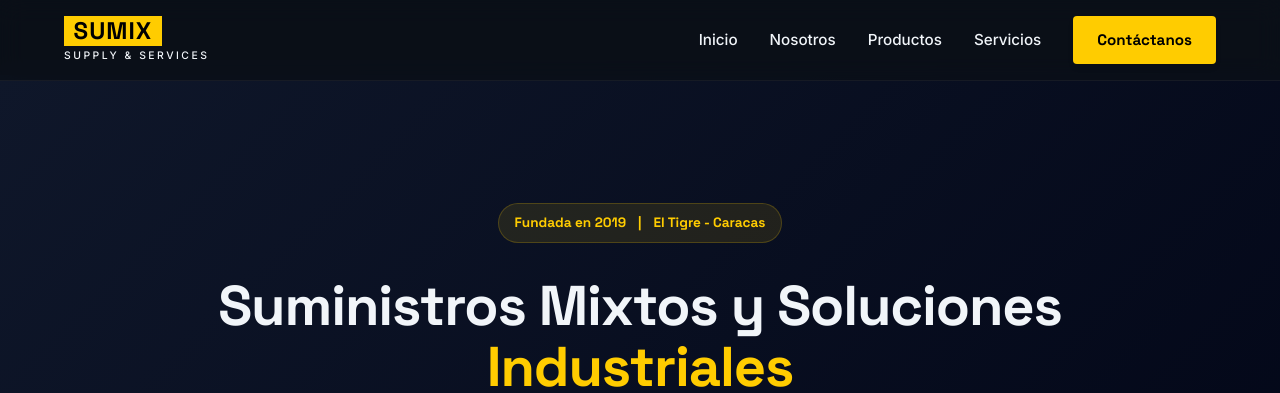
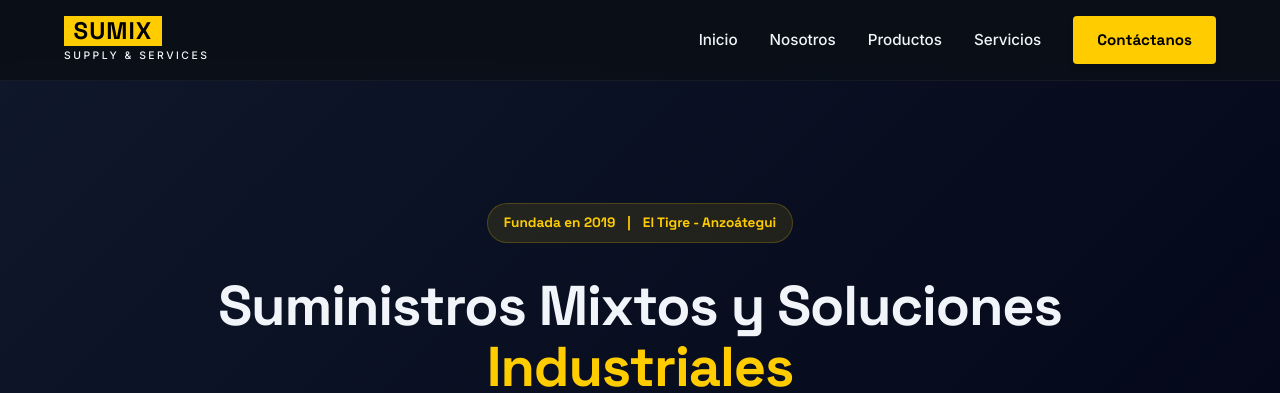
Before and after one commit to ing-nestorgomez/ximus, a Jekyll site: the page built from index.html, in a window 1280 px wide and 900 px high. Shown: the top 393 px of the window. Built offline with Jekyll 4.4.1, drawn with Linux system fonts in a browser that asks for light colours.

Commit message:
Update location from Caracas to Anzoátegui

```diff
--- a/index.html
+++ b/index.html
@@ -7,7 +7,7 @@ title: "SUMIX | Supply & Services"
 <section id="inicio" class="hero-section">
   <div class="hero-overlay"></div>
   <div class="hero-container">
-    <div class="hero-badge">Fundada en 2019 <span class="divider">|</span> El Tigre - Caracas</div>
+    <div class="hero-badge">Fundada en 2019 <span class="divider">|</span> El Tigre - Anzoátegui</div>
     <h1 class="hero-title">Suministros Mixtos y Soluciones <span class="text-gradient">Industriales</span></h1>
     <p class="hero-subtitle">Procura integral especializada y servicios de ingeniería para los sectores Petrolero, Petroquímico, Gasífero, Siderúrgico y Cementero de Venezuela.</p>
     <div class="hero-actions">
```
